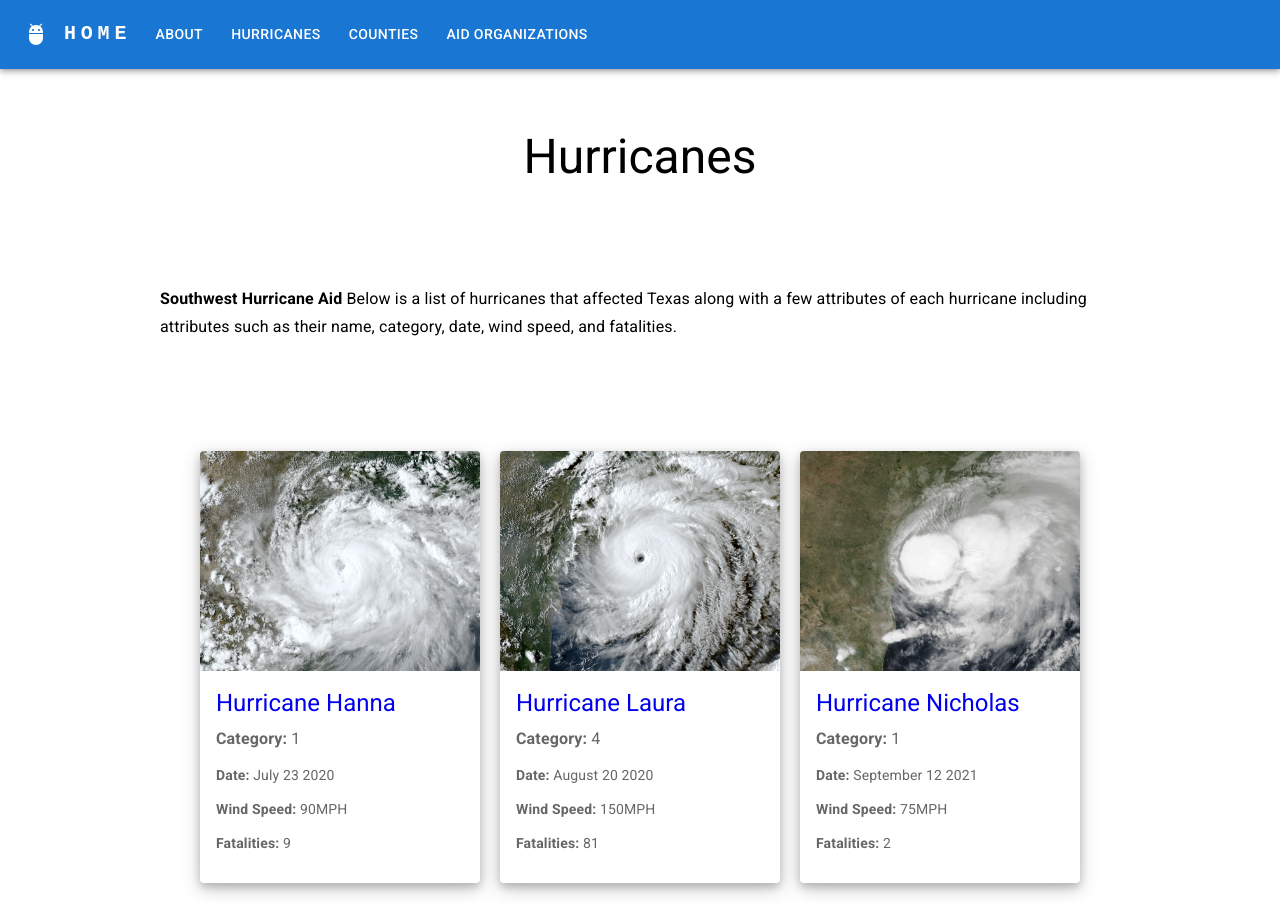
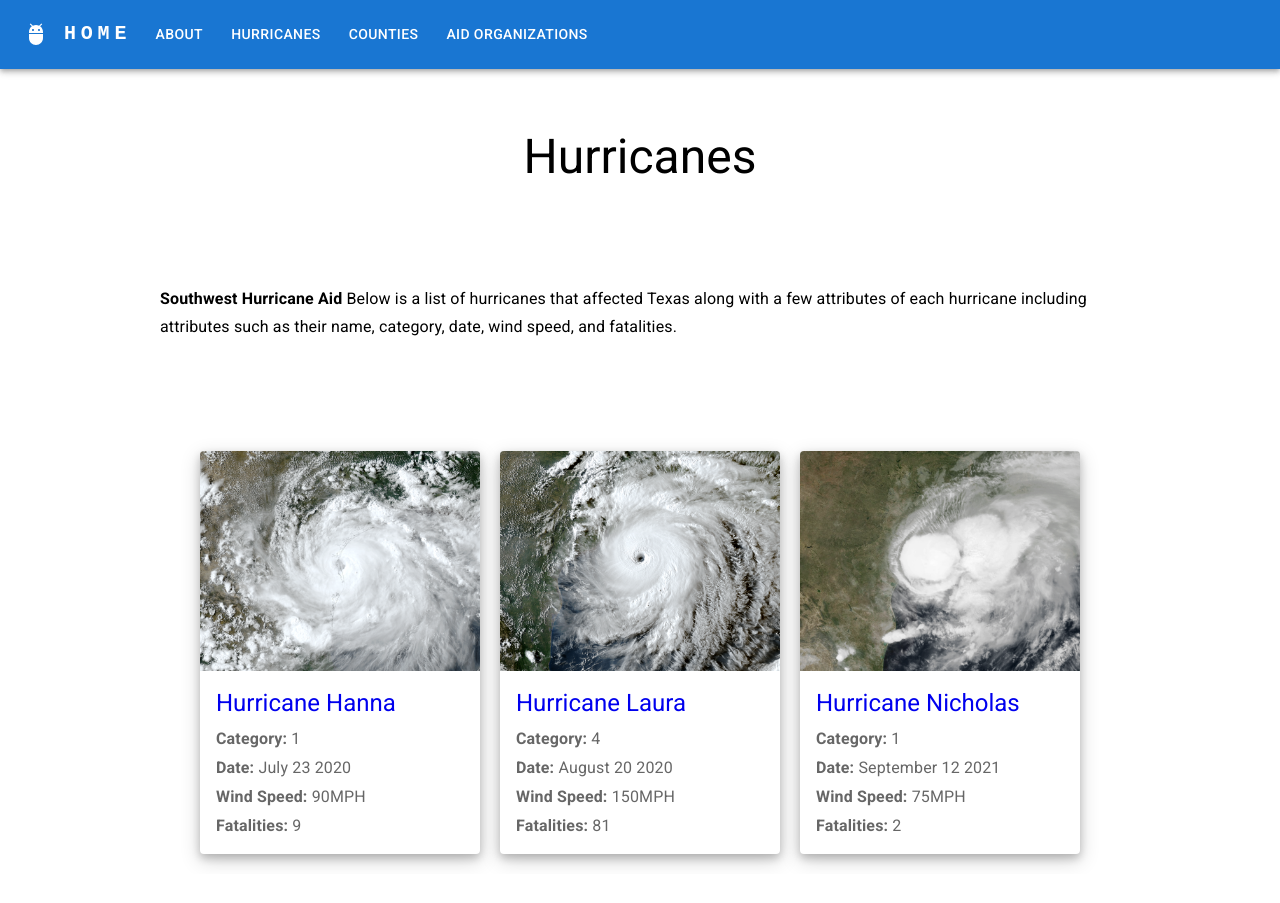
Before and after one commit to rohanchugh14/southwest-hurricane-aid, a React (Create React App) app: page /hurricanes in a window 1280 px wide. After the commit the page ends 874 px from the top, so only its background shows below. Built offline with nearby package versions, Linux system fonts and the light colour scheme.

Commit message:
left align text

```diff
--- a/src/Counties/CountyCard.tsx
+++ b/src/Counties/CountyCard.tsx
@@ -36,8 +36,9 @@ const CountyCard = (props: {
 
                         <Typography
                             variant="h5"
-                            component="div"
-                            style={{ textAlign: "center" }}
+                            style={{
+                              marginTop: "5px"
+                            }}
                         >
                             {props.name}
                         </Typography>
--- a/src/Counties/index.tsx
+++ b/src/Counties/index.tsx
@@ -23,8 +23,8 @@ const About = () => {
                     <Typography variant="subtitle1">
                         <b>Southwest Hurricane Aid</b> Below is a list of all of
                         the counties in Texas along with a few attributes of
-                        each county including attributes such as One, Two,
-                        Three, Four, Five.
+                        each county including attributes such as name,
+                        population, land area, region, and precipitation.
                     </Typography>
                 </div>
 
--- a/src/components/HurricaneCard.tsx
+++ b/src/components/HurricaneCard.tsx
@@ -57,18 +57,36 @@ export default function HurricaneCard(props: HurricaneDataProps) {
                                         <b>Category: </b>
                                         {props.category}
                                     </Typography>
-                                    <p>
+                                    <Typography
+                                        variant="body1"
+                                        color="text.secondary"
+                                        style={{
+                                            marginTop: "5px",
+                                        }}
+                                    >
                                         <b>Date: </b>
                                         {props.date}
-                                    </p>
-                                    <p>
+                                        </Typography>
+                                    <Typography
+                                        variant="body1"
+                                        color="text.secondary"
+                                        style={{
+                                            marginTop: "5px",
+                                        }}
+                                    >
                                         <b>Wind Speed: </b>
                                         {props.WindSpeed}MPH
-                                    </p>
-                                    <p>
+                                        </Typography>
+                                    <Typography
+                                        variant="body1"
+                                        color="text.secondary"
+                                        style={{
+                                            marginTop: "5px",
+                                        }}
+                                    >
                                         <b>Fatalities: </b>
                                         {props.Fatalities}
-                                    </p>
+                                        </Typography>
                                 </Typography>
                             </CardContent>
                         </CardActionArea>
```
